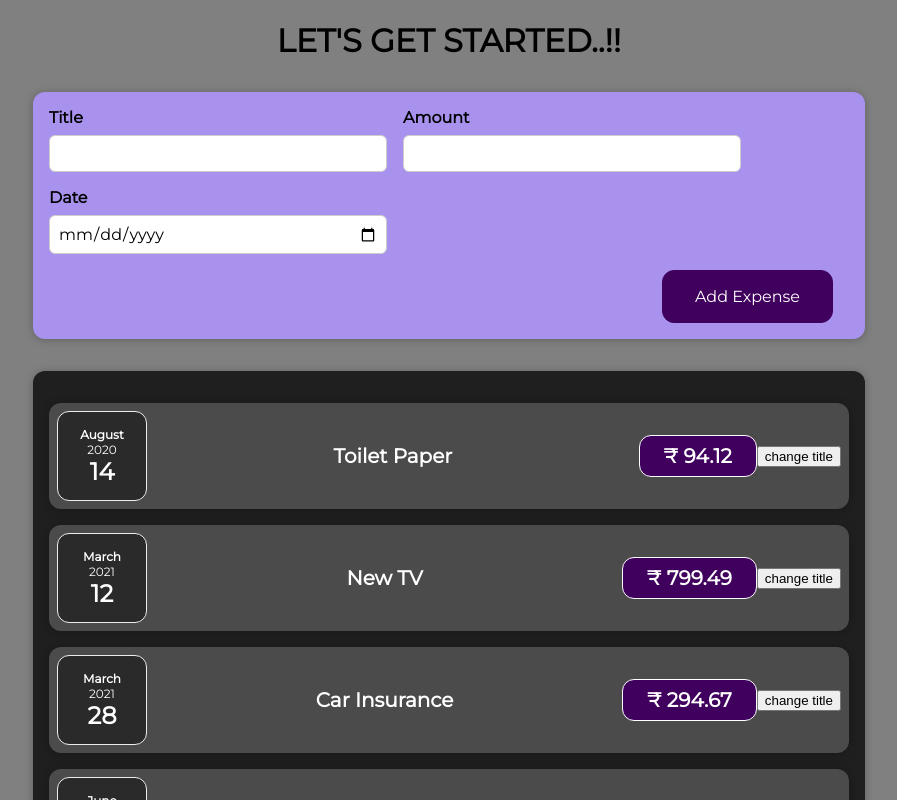
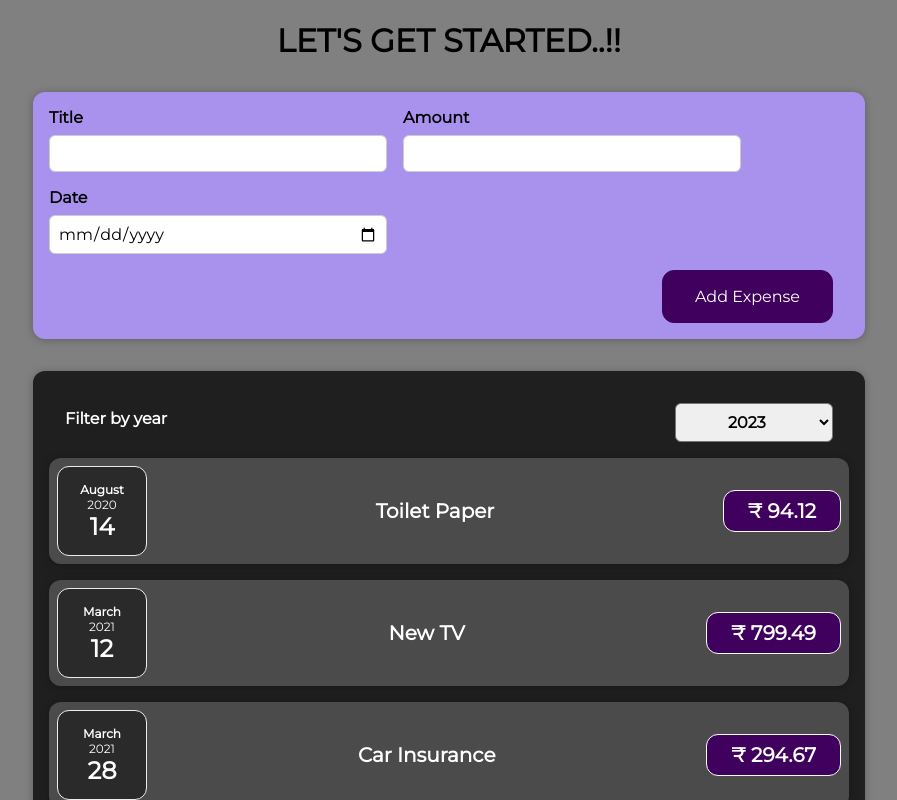
Before and after one commit to vamsy-Reddy/expense-calculator, a React (Create React App) app: page / in a window 1280 px wide. Shown: the top 800 px of the page, without its empty margins (191-1088 px from the left). Built offline with nearby package versions, Linux system fonts and the light colour scheme.

Commit message:
added a filter to expenses

```diff
--- /dev/null
+++ b/src/components/Expenses/ExpenseFilter.jsx
@@ -0,0 +1,25 @@
+import React from "react";
+
+const ExpenseFilter = (props) => {
+
+const selectHandler = (event) => {
+  props.onChangeFilter(event.target.value)
+}
+
+  return (
+    <div className="expenses-filter">
+      <div className="expenses-filter__control">
+        <label>Filter by year</label>
+        <select value={props.selected} onChange={selectHandler}>
+          <option value="2023">2023</option>
+          <option value="2022">2022</option>
+          <option value="2021">2021</option>
+          <option value="2020">2020</option>
+          <option value="2019">2019</option>
+        </select>
+      </div>
+    </div>
+  );
+};
+
+export default ExpenseFilter;
--- a/src/components/Expenses/ExpenseItem.jsx
+++ b/src/components/Expenses/ExpenseItem.jsx
@@ -1,14 +1,14 @@
 import Card from "./Card";
 import ExpenseDate from "./ExpenseDate";
-import React, {useState} from "react";
+import React from "react";
 
 const ExpenseItem = (props) => {
 
-  const[title,setTtitle] = useState(props.title)
+  // const[title,setTtitle] = useState(props.title)
 
-  const clickHandler =() => {
-    setTtitle('changed')
-  }
+  // const clickHandler =() => {
+  //   setTtitle('changed')
+  // }
 
   return (
     <Card className="expense-item">
@@ -16,10 +16,10 @@
         <ExpenseDate date={props.date} />
       </div>
       <div className="expense-item__description">
-        <h2>{title}</h2>
+        <h2>{props.title}</h2>
       </div>
       <div className="expense-item__price">₹ {props.amount}</div>
-      <button onClick={clickHandler}>change title</button>
+      {/* <button onClick={clickHandler}>change title</button> */}
     </Card>
   );
 };
--- a/src/components/Expenses/Expenses.jsx
+++ b/src/components/Expenses/Expenses.jsx
@@ -1,10 +1,19 @@
 import Card from "./Card";
 import ExpenseItem from "./ExpenseItem";
-import React from "react";
+import React, { useState } from "react";
+import ExpenseFilter from "./ExpenseFilter";
 
 const Expenses = (props) => {
+
+  const [filterYear, setFilterYear] = useState('2023')
+
+const expenseFilterHandler = (selectedYear) => {
+  setFilterYear(selectedYear)
+}
+
   return (
     <Card className="expenses">
+      <ExpenseFilter  selected = {filterYear}  onChangeFilter = {expenseFilterHandler} />
       <ExpenseItem
         title={props.items[0].title}
         amount={props.items[0].amount}
--- a/src/index.css
+++ b/src/index.css
@@ -165,3 +165,28 @@
 .new-expense__actions {
   text-align: right;
 }
+
+.expenses-filter {
+  color: white;
+  padding: 0 1rem;
+}
+
+.expenses-filter__control {
+  display: flex;
+  width: 100%;
+  align-items: center;
+  justify-content: space-between;
+  margin: 1rem 0;
+}
+
+.expenses-filter label {
+  font-weight: bold;
+  margin-bottom: 0.5rem;
+}
+
+.expenses-filter select {
+  font: inherit;
+  padding: 0.5rem 3rem;
+  font-weight: bold;
+  border-radius: 6px;
+}
```
